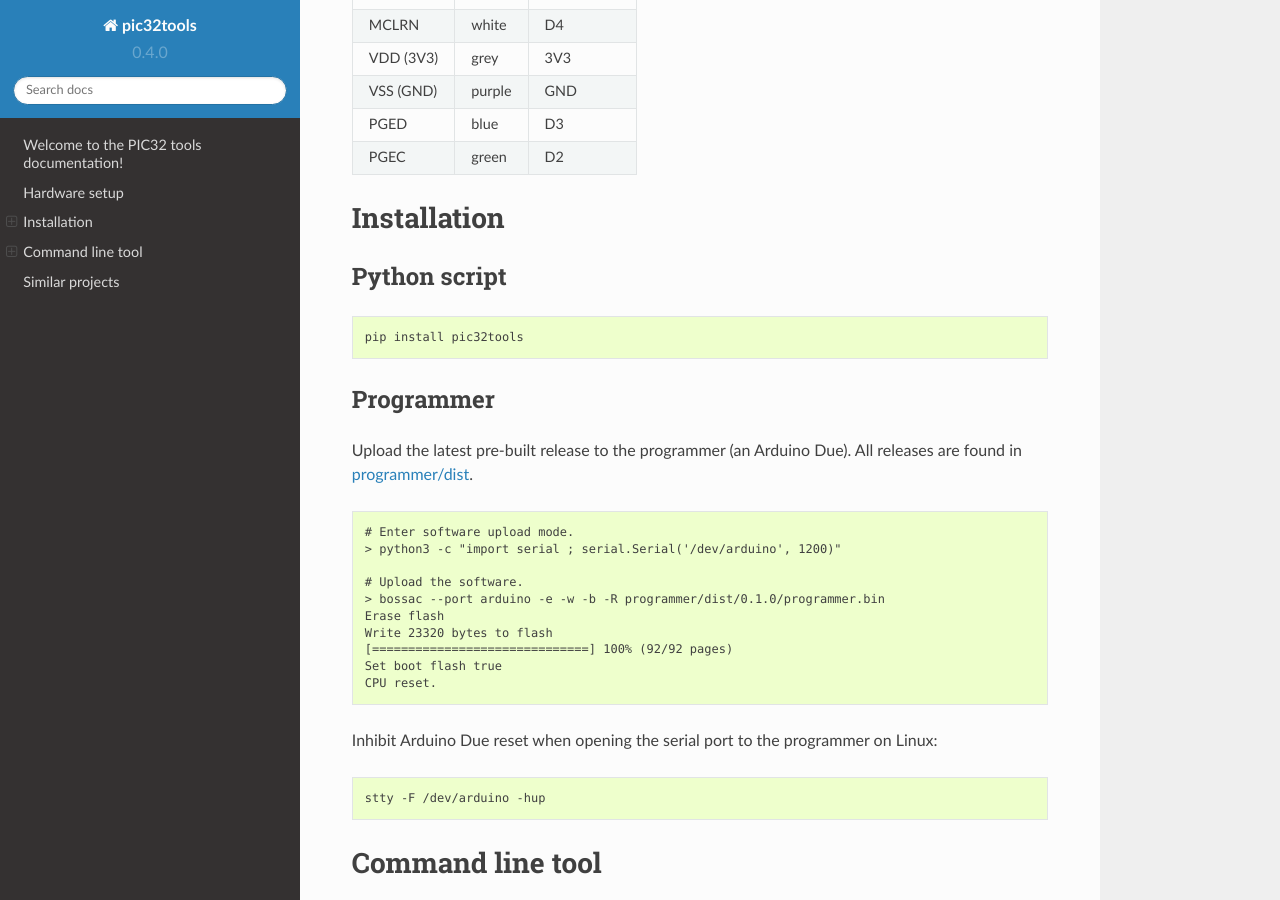
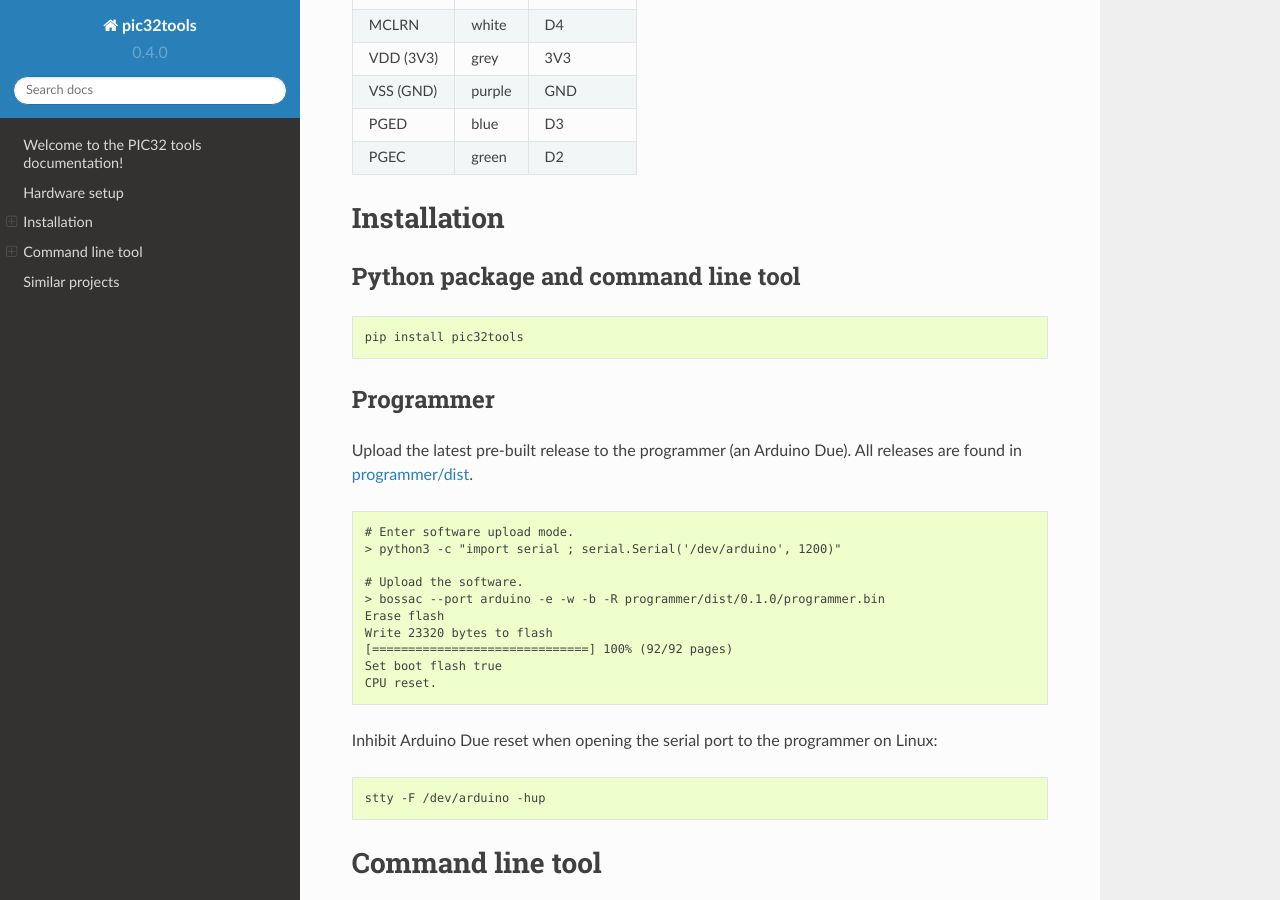
Before and after one commit to eerimoq/pictools, a Sphinx documentation site: the page built from docs/index.rst, in a window 1280 px wide and 900 px high, scrolled down 987 px. Built offline with Sphinx 7.4.7 and the Read the Docs theme 2.0.0, drawn with Linux system fonts in a browser that asks for light colours.

Commit message:
Documentation.

```diff
--- a/docs/index.rst
+++ b/docs/index.rst
@@ -47,8 +47,8 @@ programmed.
 Installation
 ============
 
-Python script
--------------
+Python package and command line tool
+------------------------------------
 
 .. code-block:: python
 
```
